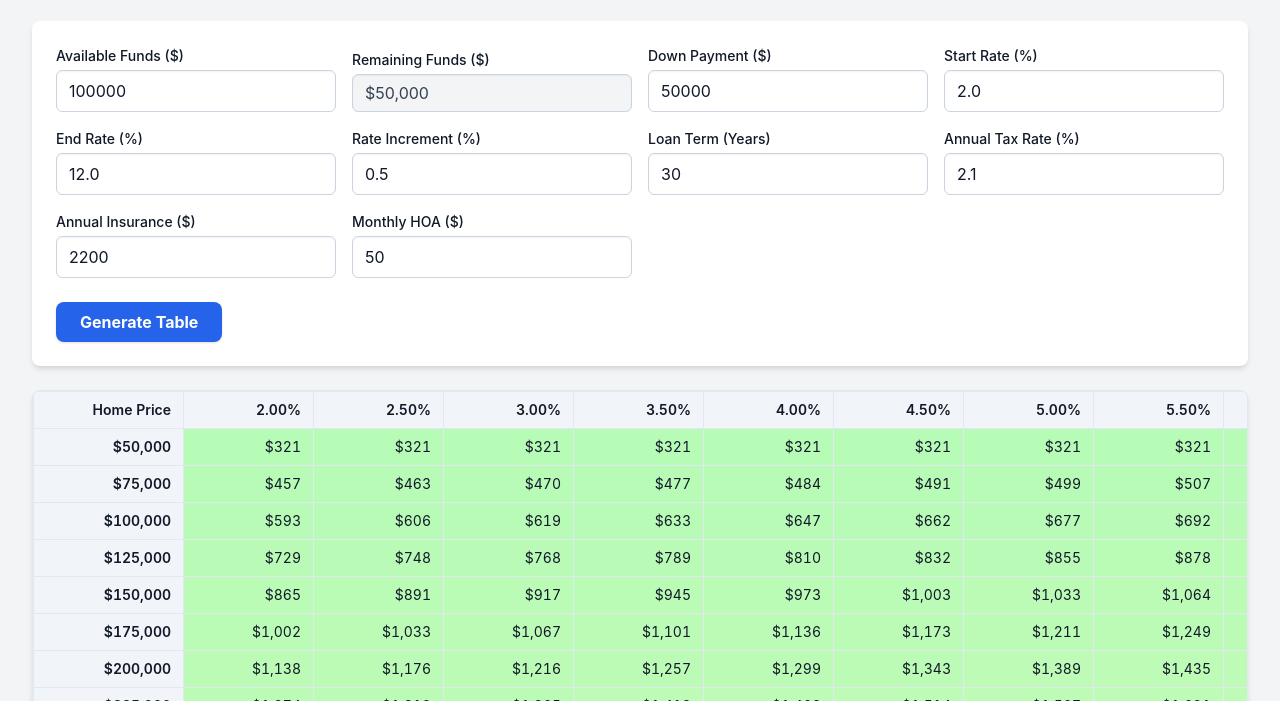
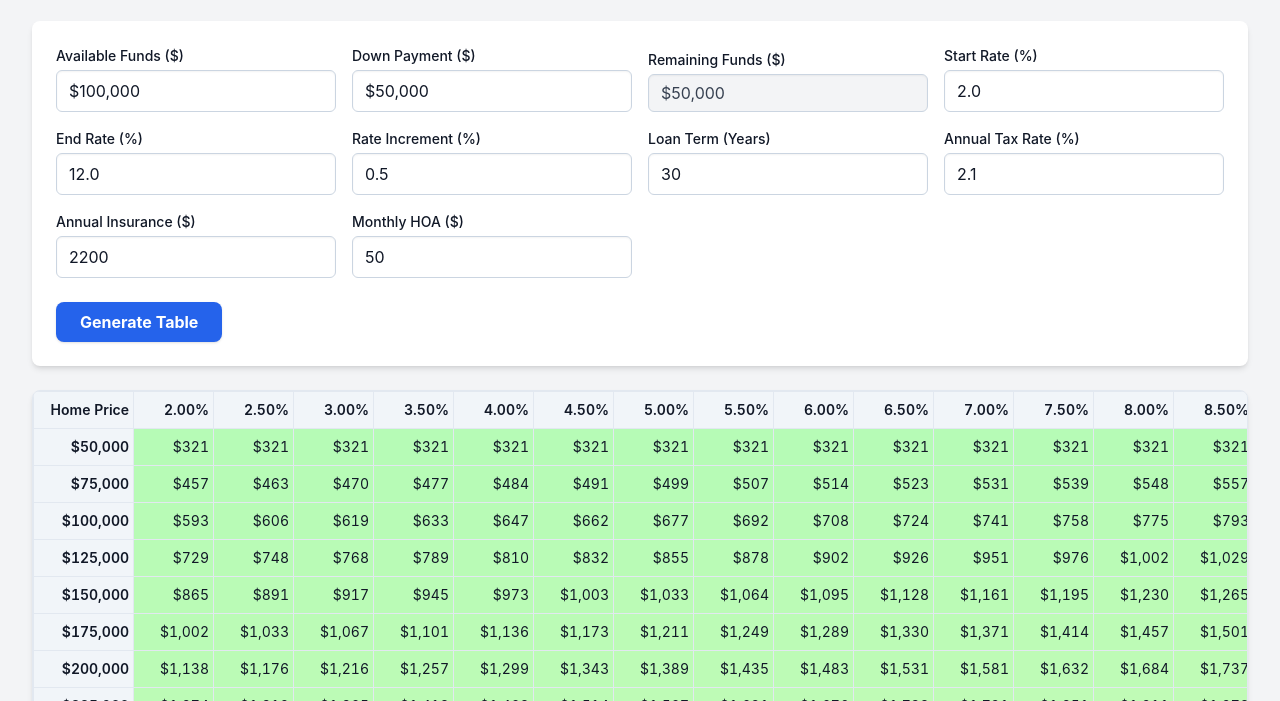
Before and after one commit to giulianoseguro/https-www.homeaffordabilitymap.com-, a plain HTML site: page index.html in a window 1280 px wide. Shown: the part 99-800 px from the top of the page. Drawn offline with nearby package versions, Linux system fonts and the light colour scheme.

Commit message:
adjusting number type and moving boxes

```diff
--- a/index.html
+++ b/index.html
@@ -32,7 +32,7 @@
         /* Style for the sticky table headers */
         #table-container {
             max-height: 85vh; /* Limit height to enable vertical scrolling */
-            overflow: auto;   /* Enable scrolling */
+            overflow: auto;    /* Enable scrolling */
             border-radius: 0.5rem;
             border: 1px solid #e2e8f0;
             box-shadow: 0 4px 6px -1px rgba(0, 0, 0, 0.1), 0 2px 4px -1px rgba(0, 0, 0, 0.06);
@@ -66,14 +66,14 @@
         /* Ensure numbers in the table are aligned */
         #sensitivity-table td, #sensitivity-table th {
             font-variant-numeric: tabular-nums;
-            padding: 0.5rem 0.75rem;
+            padding: 0.5rem 0.25rem; /* Further reduced horizontal padding */
             border: 1px solid #e2e8f0;
             text-align: right;
-            min-width: 130px; /* Give cells a minimum width */
+            min-width: 80px; /* Further reduced min-width */
         }
 
         #sensitivity-table tbody th {
-            min-width: 150px; /* Wider for home prices */
+            min-width: 100px; /* Further reduced min-width for home prices */
         }
 
         /* Form input styling */
@@ -111,7 +111,15 @@
                     <!-- Available Funds -->
                     <div>
                         <label for="availableFunds" class="form-label">Available Funds ($)</label>
-                        <input type="number" id="availableFunds" class="form-input" step="1000" value="100000">
+                        <!-- **** FIX: Changed type="number" to type="text" and added inputmode="decimal" **** -->
+                        <input type="text" inputmode="decimal" id="availableFunds" class="form-input" value="100000">
+                    </div>
+
+                    <!-- Down Payment Value (Simplified) -->
+                    <div>
+                        <label for="downPaymentValue" class="form-label">Down Payment ($)</label>
+                        <!-- **** FIX: Changed type="number" to type="text" and added inputmode="decimal" **** -->
+                        <input type="text" inputmode="decimal" id="downPaymentValue" class="form-input" value="50000">
                     </div>
 
                     <!-- Remaining Funds (Display) -->
@@ -120,12 +128,6 @@
                         <div id="remainingFunds" class="form-input bg-gray-100 text-gray-700 h-[38px] flex items-center">
                             N/A
                         </div>
-                    </div>
-
-                    <!-- Down Payment Value (Simplified) -->
-                    <div>
-                        <label for="downPaymentValue" class="form-label">Down Payment ($)</label>
-                        <input type="number" id="downPaymentValue" class="form-input" value="50000" step="1000">
                     </div>
 
                     <!-- NEW: Start Rate -->
@@ -214,18 +216,66 @@
         // ALWAYS call updateRemainingFunds when the DP value changes.
         downPaymentValueEl.addEventListener('input', updateRemainingFunds);
 
+        // NEW: Add focus/blur listeners for currency formatting
+        availableFundsEl.addEventListener('focus', unformatInputForEditing);
+        availableFundsEl.addEventListener('blur', formatInputAsCurrency);
+        downPaymentValueEl.addEventListener('focus', unformatInputForEditing);
+        downPaymentValueEl.addEventListener('blur', formatInputAsCurrency);
+
         // Generate table on initial page load
         document.addEventListener('DOMContentLoaded', () => {
+            // NEW: Format initial values on load
+            availableFundsEl.value = formatCurrency(parseCurrency(availableFundsEl.value));
+            downPaymentValueEl.value = formatCurrency(parseCurrency(downPaymentValueEl.value));
+
             updateRemainingFunds(); // Calculate remaining funds on load
             generateBtn.click();
         });
+
+        // --- NEW: Currency Formatting Helpers ---
+
+        /**
+         * Parses a currency string (e.g., "$100,000") into a number (100000).
+         */
+        function parseCurrency(value) {
+            if (typeof value === 'number') {
+                return value;
+            }
+            // Remove '$' and ',' characters before parsing
+            return parseFloat(String(value).replace(/[$,]/g, ''));
+        }
+
+        /**
+         * Event handler to format an input's value as currency on blur.
+         */
+        function formatInputAsCurrency(e) {
+            const input = e.target;
+            const value = parseCurrency(input.value) || 0;
+            // Use the existing formatCurrency function to set the display value
+            input.value = formatCurrency(value);
+        }
+
+        /**
+         * Event handler to unformat a currency input back to a number for editing on focus.
+         */
+        function unformatInputForEditing(e) {
+            const input = e.target;
+            // On focus, set the value to the raw number for easy editing
+            // If the value is 0, set it to an empty string so the user can type
+            const value = parseCurrency(input.value);
+            input.value = value === 0 ? '' : value;
+        }
+
+        // --- End Currency Formatting Helpers ---
+
 
         /**
          * Updates the 'Remaining Funds' display field.
          */
         function updateRemainingFunds() {
-            const available = parseFloat(availableFundsEl.value) || 0;
-            const downPayment = parseFloat(downPaymentValueEl.value) || 0;
+            // Use the new parseCurrency helper to read values
+            const available = parseCurrency(availableFundsEl.value) || 0;
+            const downPayment = parseCurrency(downPaymentValueEl.value) || 0;
             const remaining = available - downPayment;
             remainingFundsEl.textContent = formatCurrency(remaining);
         }
@@ -234,7 +284,8 @@
         // --- Core Table Generation Function ---
         function generateTable() {
             // 1. Get all constant input values
-            const downPaymentValue = parseFloat(downPaymentValueEl.value) || 0;
+            // Use the new parseCurrency helper to read the down payment
+            const downPaymentValue = parseCurrency(downPaymentValueEl.value) || 0;
             const loanTermYears = parseFloat(loanTermEl.value) || 30;
             const taxRate = parseFloat(taxRateEl.value) || 0;
             const annualInsurance = parseFloat(insuranceEl.value) || 0;
```
